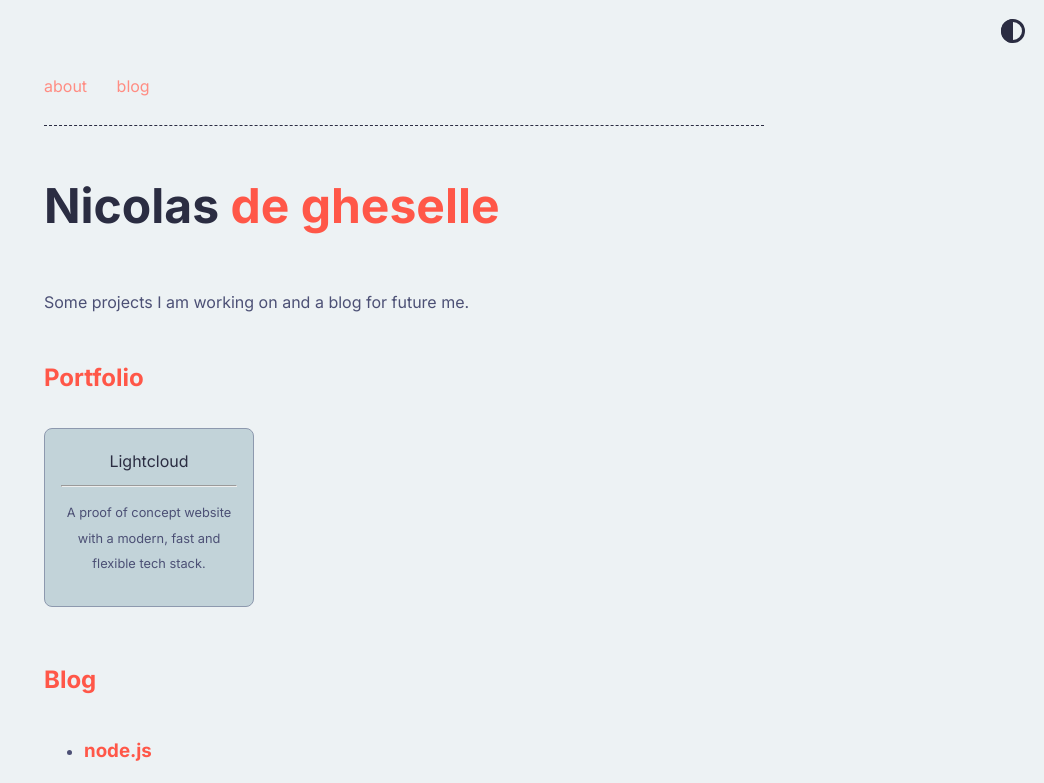
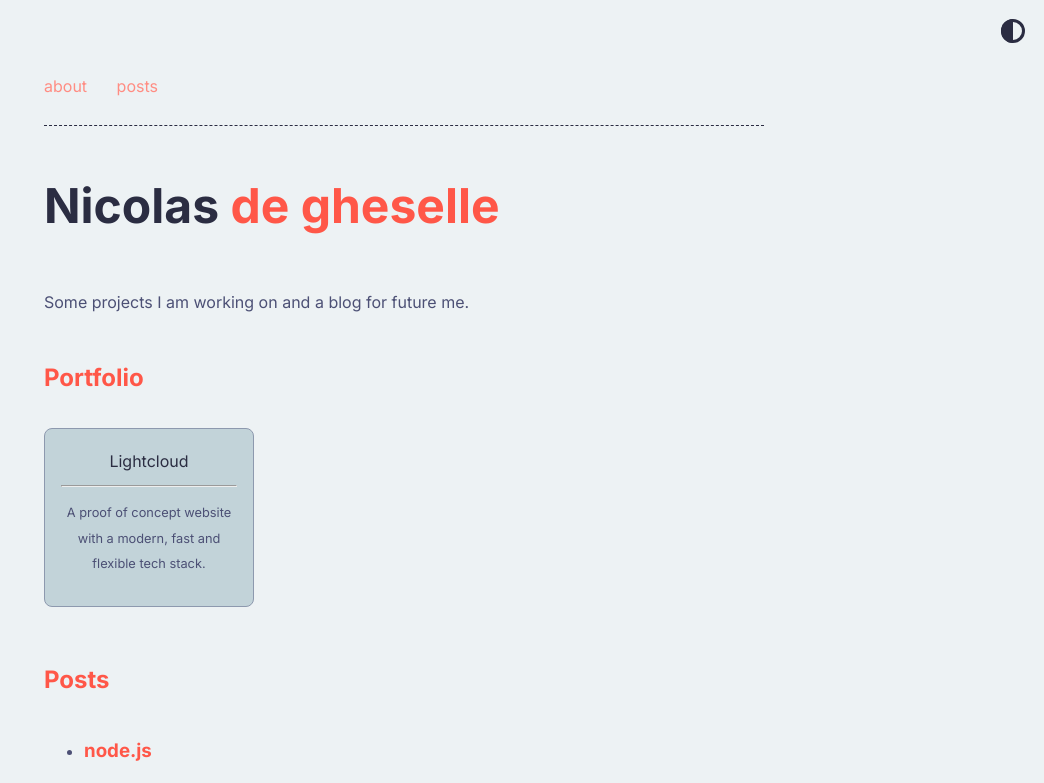
Before and after one commit to ndegheselle/blog.degheselle.fr, a Jekyll site: the page built from index.md, in a window 1280 px wide. Shown: the top 783 px of the page, without its empty margins (236-1280 px from the left). Built offline with Jekyll 4.4.1, drawn with Linux system fonts in a browser that asks for light colours.

Commit message:
Renamed blog by posts

```diff
--- a/_config.yml
+++ b/_config.yml
@@ -31,7 +31,7 @@ theme_config:
   # options for "home" page
   home:
     title_projects: Portfolio
-    title_blog: Blog
+    title_blog: Posts
     title_old_projects: Old Projects
 
 soopr:
--- a/_data/home.yml
+++ b/_data/home.yml
@@ -2,7 +2,7 @@ navbar_entries:
   - title: about
     url: about
 
-  - title: blog
+  - title: posts
     url: posts
 
 project_entries:
```
Also changed, not shown: about.md (+1 -1 lines), _layouts/posts.html (renamed from _layouts/blog.html), posts.md (renamed from blog.html).
